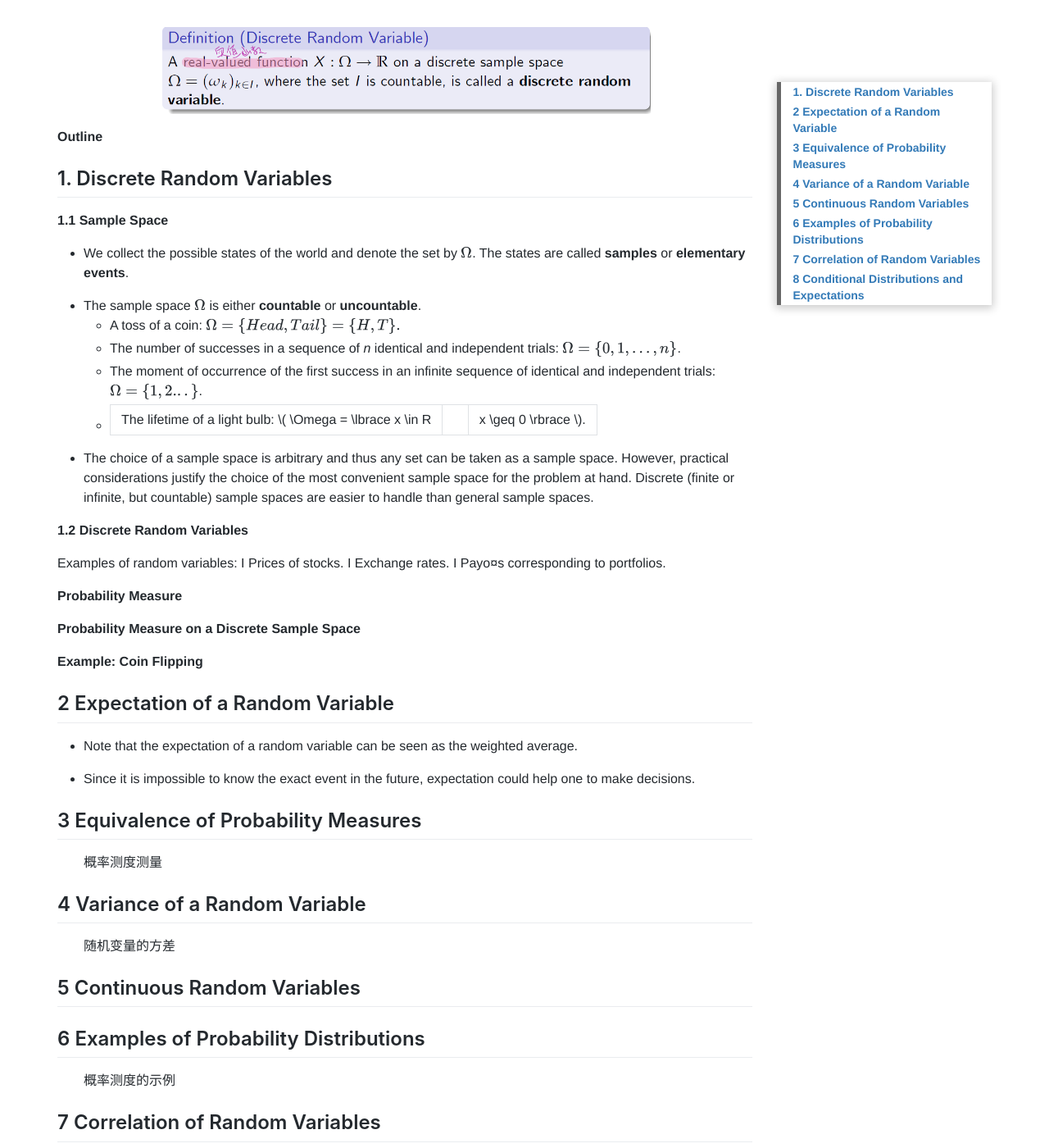
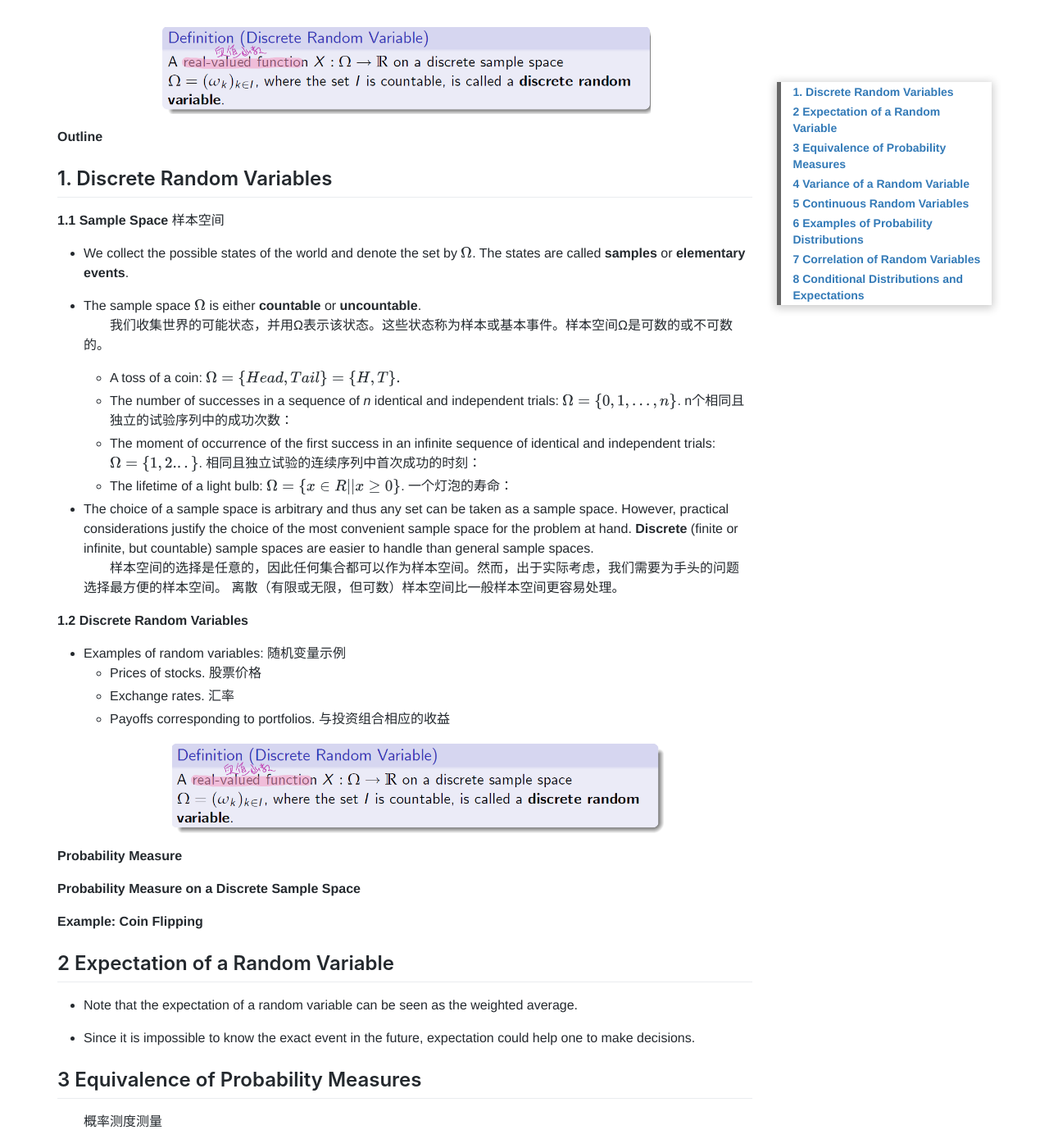
Before and after one commit to damien0x0023/damien0x0023.github.io, a Jekyll site: the page built from _posts/2020/business/ECON5020/2021-01-27-ProbabilityReview.MD, in a window 1280 px wide and 1400 px high, scrolled down 706 px. Shown: the whole window at 82% size. Built offline with Jekyll 4.4.1, drawn with Linux system fonts in a browser that asks for light colours; nearby versions of some CDN libraries; comment, search, counter and statistics services are not loaded.

Commit message:
UP PICTURE4
PICTURE 4

```diff
--- a/_posts/2020/business/ECON5020/2021-01-27-ProbabilityReview.MD
+++ b/_posts/2020/business/ECON5020/2021-01-27-ProbabilityReview.MD
@@ -25,31 +25,33 @@ fig
 
 ## 1. Discrete Random Variables
 
-**1.1 Sample Space**
+**1.1 Sample Space** 样本空间
 
 - We collect the possible states of the world and denote the set by \\( \Omega \\).
 The states are called **samples** or **elementary events**.
+- The sample space \\( \Omega \\) is either **countable** or **uncountable**.
+&emsp;&emsp;我们收集世界的可能状态，并用Ω表示该状态。这些状态称为样本或基本事件。样本空间Ω是可数的或不可数的。
 
 
-- The sample space \\( \Omega \\) is either **countable** or **uncountable**.
-    -  A toss of a coin: \\( \Omega = \\lbrace Head, Tail \\rbrace = \\lbrace H, T \\rbrace.  \\)
-    - The number of successes in a sequence of *n* identical and independent trials: \\( \Omega = \\lbrace 0, 1, . . . , n \\rbrace \\).
+    - A toss of a coin: \\( \Omega = \\lbrace Head, Tail \\rbrace = \\lbrace H, T \\rbrace.  \\)
+    - The number of successes in a sequence of *n* identical and independent trials: \\( \Omega = \\lbrace 0, 1, . . . , n \\rbrace \\).  n个相同且独立的试验序列中的成功次数：
     - The moment of occurrence of the first success in an infinite sequence of identical and independent trials: \\( \Omega = \\lbrace 1, 2. . . \\rbrace \\).
+    相同且独立试验的连续序列中首次成功的时刻：
     - The lifetime of a light bulb: \\( \Omega = \\lbrace x \\in R || x \\geq 0  \\rbrace \\).
+    一个灯泡的寿命：
 
-- The choice of a sample space is arbitrary and thus any set can be
-taken as a sample space. However, practical considerations justify the
-choice of the most convenient sample space for the problem at hand.
-Discrete (finite or infinite, but countable) sample spaces are easier to
-handle than general sample spaces.
+- The choice of a sample space is arbitrary and thus any set can be taken as a sample space. However, practical considerations justify the choice of the most convenient sample space for the problem at hand.  **Discrete** (finite or infinite, but countable) sample spaces are easier to handle than general sample spaces.
+&emsp;&emsp;样本空间的选择是任意的，因此任何集合都可以作为样本空间。然而，出于实际考虑，我们需要为手头的问题选择最方便的样本空间。
+离散（有限或无限，但可数）样本空间比一般样本空间更容易处理。
 
 **1.2 Discrete Random Variables**
 
-Examples of random variables:
-I Prices of stocks.
-I Exchange rates.
-I Payo¤s corresponding to portfolios.
+- Examples of random variables: 随机变量示例
+  - Prices of stocks. 股票价格
+  - Exchange rates. 汇率
+  - Payoffs corresponding to portfolios. 与投资组合相应的收益
 
+  !["FIG.4"](https://raw.githubusercontent.com/damien0x0023/damien0x0023.github.io/master/assets/images/2020/ECON5020/PR4.png "FIG.2")
 
 **Probability Measure**
 
```
Also changed, not shown: assets/images/2020/ECON5020/PR4-1.png (added), assets/images/2020/ECON5020/PR4.png (added).
